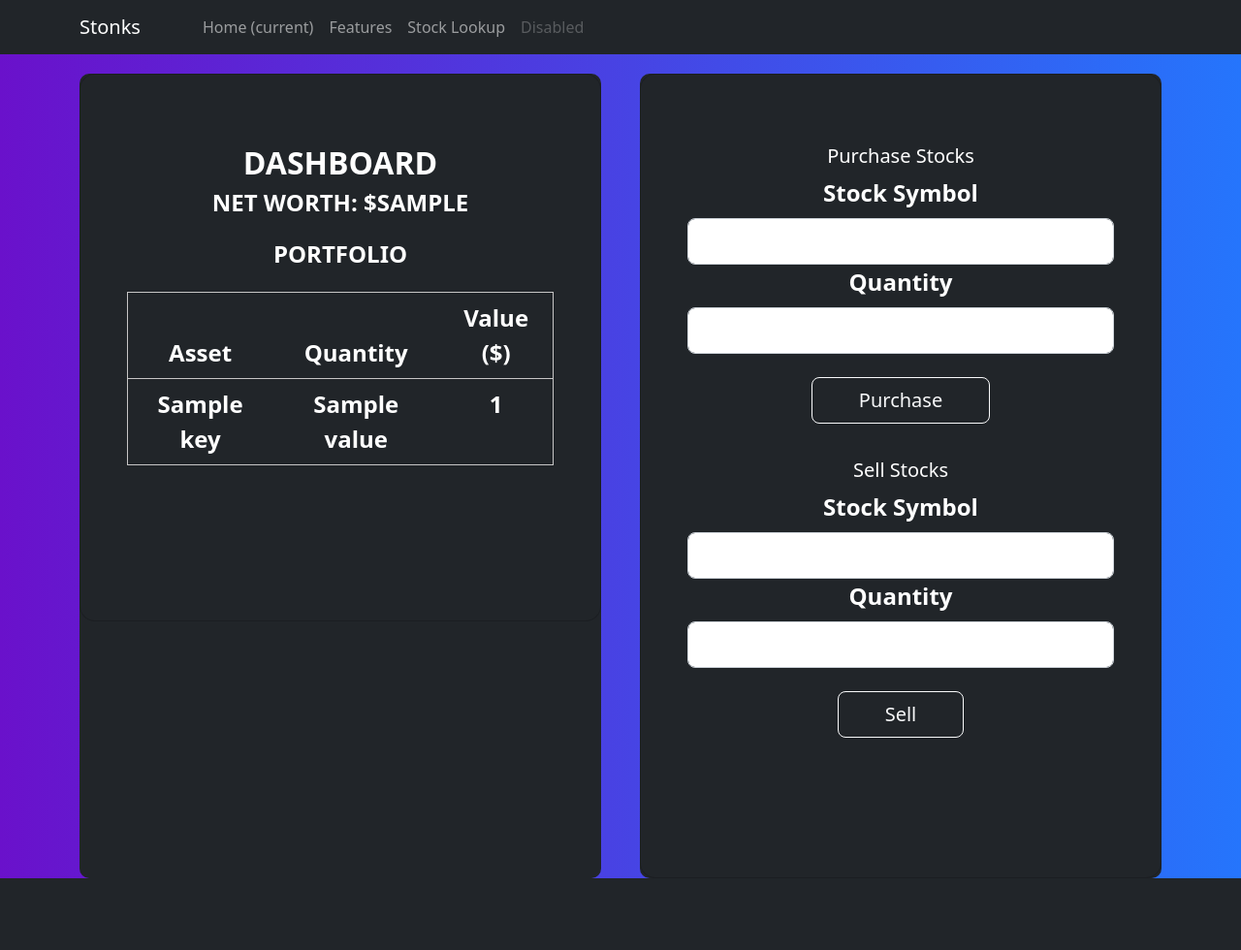
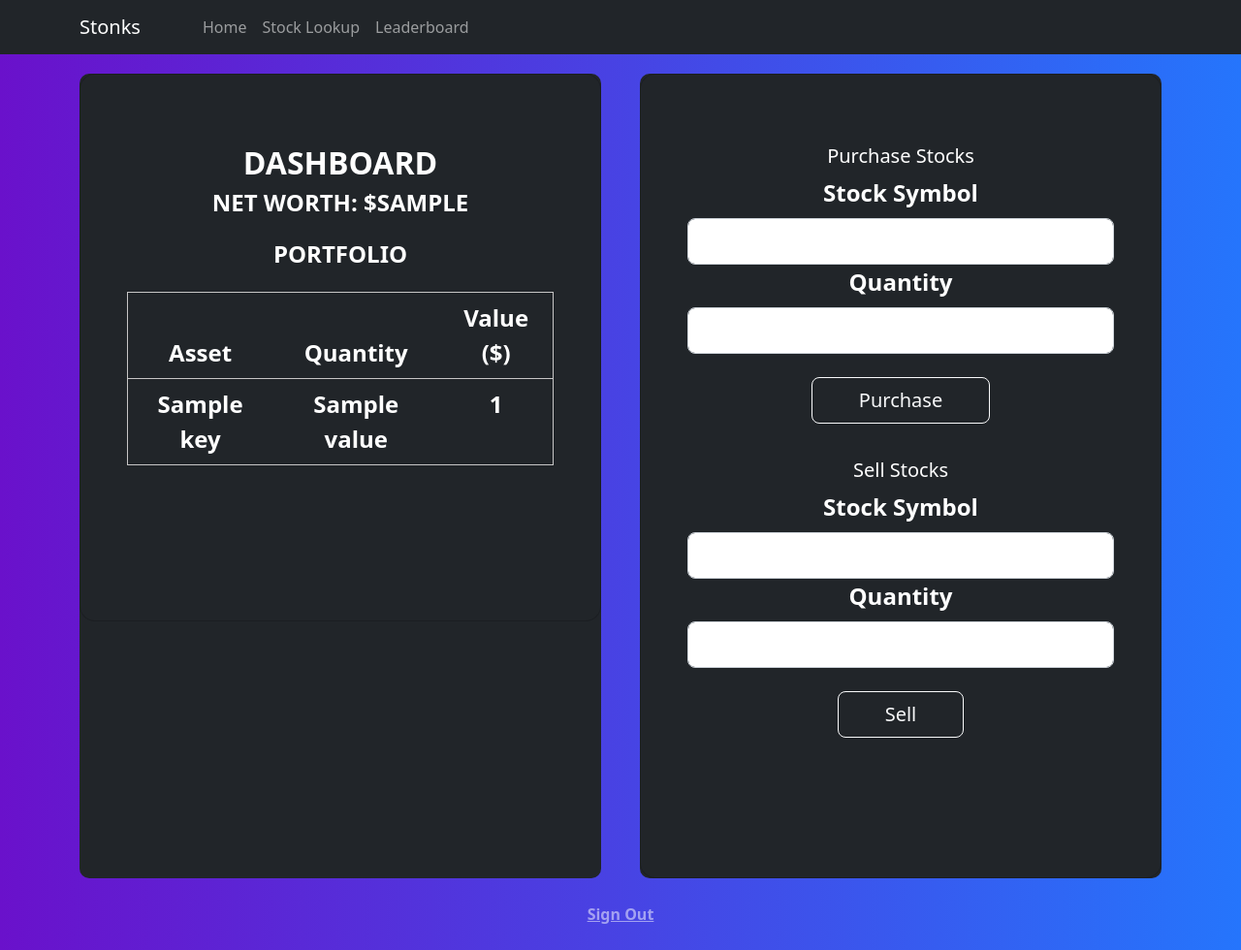
Before and after one commit to CS222-UIUC/course-project-vegetationorange, a Flask app: template templates/dash_v2.html in a window 1280 px wide. Shown: the whole page at 97% size. Before the commit the page ends 906 px from the top, so only its background shows below. Run offline with Flask 2, Linux system fonts and the light colour scheme; the template is opened without the code that fills it: most values are stand-ins (such as "Sample title", 1, 10 or a date in 2020); parts of the project's set-up code (start-up, migrations or seed data) failed here and were passed over.

Commit message:
update ui

```diff
--- a/server.py
+++ b/server.py
@@ -13,6 +13,8 @@ import json
 
 f = open("SECRET.json")
 data = json.load(f)
+global username
+username = None
 
 
 app = Flask(__name__)
@@ -54,15 +56,26 @@ def start():
     message = None
     return render_template("signin.html", message=message)
 
+@app.route("/home")
+def home():
+    global username
+    username = request.args["username"]
+    ref = db.reference("/users/")
+    user_object = ref.get()[username]
+    net_worth, new_obj = user_stock_info(user_object)
+    return render_template("dash_v2.html", username = username, info=new_obj, net_worth=net_worth)
+
 @app.route("/dash_new", methods = ["GET"])
 def dash_new():
     return render_template("dash_v2.html")
+
 
 @app.route("/signin", methods = ["GET", "POST"])
 def signin():
     if(request.method == "GET"):
         return render_template("signin.html")
     elif(request.method == "POST"):
+        global username
         username = request.form["username"]
         password = request.form["password"]
         ref = db.reference('users/')
@@ -80,7 +93,7 @@ def signin():
 
 @app.route("/signup", methods = ["GET", "POST"])
 def signup():
-
+    global username
     if(request.method == "GET"):
         message = ""
         return render_template("signup.html", message = message)
@@ -99,6 +112,7 @@ def signup():
 
 @app.route("/stocks", methods=["POST", "GET"])
 def stocks():
+    global username
     if request.method == "POST":
         stock_symbol = request.form.get('stock_symbol', None)
         if not stock_symbol:
@@ -106,13 +120,15 @@ def stocks():
         stock_info = json.loads(apis.finnhub_requests.get_realtime_stock_data(stock_symbol.upper()))
         print(stock_info, flush=True)
         if 'c' in stock_info and stock_info['c'] != 0: # test for validity of response
-            return render_template("stocks.html", stock_res=stock_info), 200 # valid stock
-        return render_template("stocks.html", stock_res=stock_info), 202 # invalid stock
+            return render_template("stocks.html", stock_res=stock_info, username=username), 200 # valid stock
+        return render_template("stocks.html", stock_res=stock_info, username=username), 202 # invalid stock
     else:
+        # username = request.args["username"]
         temp_obj = {}
-        return render_template("stocks.html", stock_res=temp_obj)
+        return render_template("stocks.html", stock_res=temp_obj, username=username)
 @app.route("/purchase", methods = ["POST"])
 def purchase():
+    global username
     message = None
     stock_symbol = request.form['stock_symbol'].upper()
     quantity = float(request.form['quantity'])
@@ -147,6 +163,7 @@ def purchase():
 
 @app.route("/sell", methods = ["POST"])
 def sell():
+    global username
     message = None
     stock_symbol = request.form['stock_symbol'].upper()
     quantity = float(request.form['quantity'])
@@ -195,6 +212,7 @@ def sell():
 
 @app.route('/leaderboard', methods=['POST', 'GET'])
 def leaderboard():
+    global username
     if request.method == "POST":
         # Retrieve user data and calculate net worth
 
--- a/templates/dash_v2.html
+++ b/templates/dash_v2.html
@@ -42,6 +42,13 @@
         --bs-bg-opacity: 1;
         background-color: rgba(var(--bs-dark-rgb),var(--bs-bg-opacity))!important;
       }
+
+      .centered-div {
+        display: flex;
+        justify-content: center;
+        align-items: center;
+        padding: 25px;
+      }
     </style>
   </head>
   <body class="vh-100 gradient-custom">
@@ -53,20 +60,26 @@
           </button>
           <div class="collapse navbar-collapse" id="navbarNav">
               <ul class="navbar-nav">
-              <li class="nav-item active">
-                  <a class="nav-link" href="#">Home <span class="sr-only">(current)</span></a>
-              </li>
-              <li class="nav-item">
-                  <a class="nav-link" href="#">Features</a>
+              <li id="get-li">
+                <a class="nav-link">Home</a>
               </li>
               <li class="nav-item">
                 <a class="nav-link" href="/stocks">Stock Lookup</a>
               </li>
               <li class="nav-item">
-                  <a class="nav-link disabled" href="#">Disabled</a>
+                <a class="nav-link" href="/leaderboard">Leaderboard</a>
               </li>
               </ul>
           </div>
+
+          <!-- JavaScript code to make the GET request -->
+          <script>
+            document.getElementById("get-li").addEventListener("click", function() {
+              var param1 = "{{username}}";
+              var url = "http://127.0.0.1:5000/home?username=" + param1;
+              window.location.href = url;
+            });
+          </script>
       </div>
     </nav>
     {% if message %}
@@ -140,5 +153,8 @@
         </div>
       </div>
     </div>
+    <div class="centered-div">
+      <a href="{{ url_for('signin') }}" class="text-white-50 fw-bold">Sign Out</a>
+    </div>
   </body>
 </html>
```
Also changed, not shown: templates/stocks.html (+12 -7 lines).
